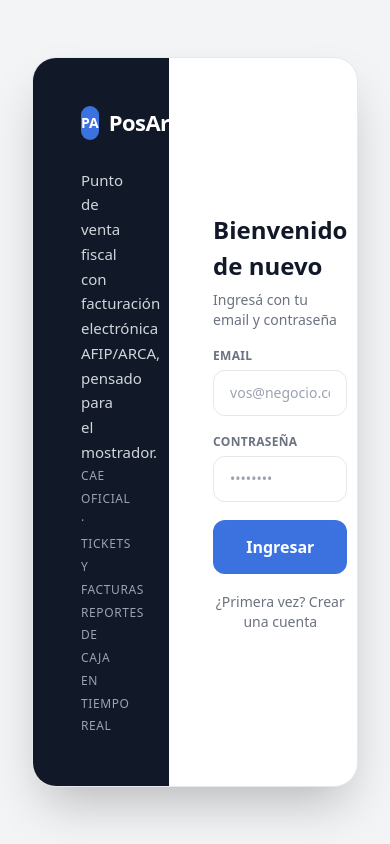
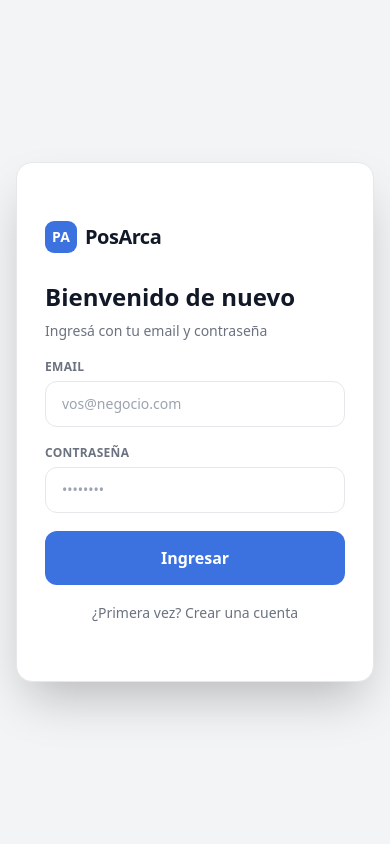
Before and after one commit to julianfermentini/PosArca, a React (Vite) app in the folder frontend/: page / in a window 390 px wide. Built offline with nearby package versions, Linux system fonts and the light colour scheme; no server answers.

Commit message:
feat: responsive login — ocultar panel marca en mobile

```diff
--- a/frontend/src/pages/LoginPage.tsx
+++ b/frontend/src/pages/LoginPage.tsx
@@ -41,13 +41,13 @@
   }
 
   return (
-    <div className="min-h-screen bg-gray-100 flex items-center justify-center p-8">
+    <div className="min-h-screen bg-gray-100 flex items-center justify-center p-4 md:p-8">
       <div
-        className="w-full bg-white rounded-3xl overflow-hidden shadow-2xl border border-gray-200 flex"
+        className="w-full bg-white rounded-2xl md:rounded-3xl overflow-hidden shadow-2xl border border-gray-200 flex"
         style={{ maxWidth: 900, minHeight: 520 }}
       >
-        {/* Left: brand panel */}
-        <div className="bg-gray-900 p-12 flex flex-col justify-between flex-shrink-0" style={{ width: '42%' }}>
+        {/* Left: brand panel — hidden on mobile */}
+        <div className="hidden md:flex bg-gray-900 p-12 flex-col justify-between flex-shrink-0" style={{ width: '42%' }}>
           <div>
             <div className="flex items-center gap-2.5 mb-7">
               <span
@@ -72,8 +72,14 @@
         <form
           onSubmit={handleSubmit}
           className="flex-1 flex flex-col justify-center"
-          style={{ padding: '52px 44px', gap: 18 }}
+          style={{ padding: '36px 28px', gap: 18 }}
         >
+          {/* Logo — solo visible en mobile */}
+          <div className="flex items-center gap-2 mb-2 md:hidden">
+            <span className="flex items-center justify-center font-black text-white text-sm"
+              style={{ width: 32, height: 32, borderRadius: 9, background: '#3B72E0' }}>PA</span>
+            <span className="font-black text-gray-900 tracking-tight text-xl">PosArca</span>
+          </div>
           <div>
             <h1 className="font-bold text-gray-900 mb-1.5" style={{ fontSize: 24 }}>
               {modo === 'register' ? 'Creá tu cuenta' : 'Bienvenido de nuevo'}
```
